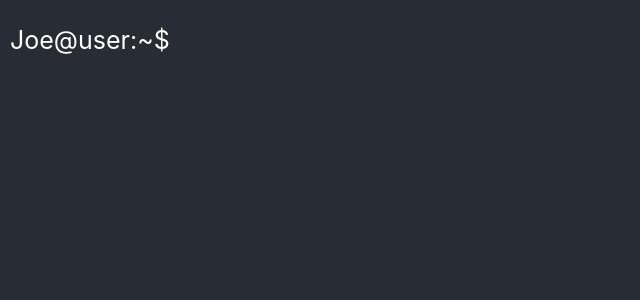
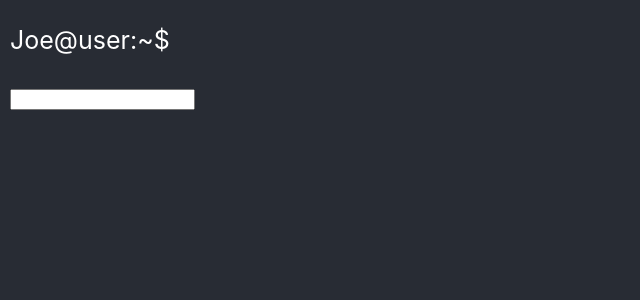
Before and after one commit to dodoshosh/website-scanner, a React (Create React App) app in the folder client-gui/: page / in a window 1280 px wide. Shown: the top 300 px of the page, without its empty margins (0-640 px from the left). Built offline with nearby package versions, Linux system fonts and the light colour scheme.

Commit message:
made infinte duplicate
 - created input wrapper that makes input regenrate itself so it makes the cmd effect

```diff
--- a/client-gui/src/App.js
+++ b/client-gui/src/App.js
@@ -3,18 +3,32 @@ import UserInput from './components/UserInput'
 import Response from './components/Response'
 import { useState } from 'react'
 import ReactDOM from 'react-dom'
+import InputWrapper from './components/InputWrapper';
 
 function App() {
 
   const [input, setInput] = useState("")
+  const [enterPressed, setEnterPressed] = useState(false)
   let uName = "Joe"
+
+  const UserInp = <UserInput className="user-input" name={uName} inp={input} setInput={setInput} setEnterPressed={setEnterPressed}/>
+  const ResponseE = <Response className="response" resp={input} inp={input} setInput={setInput} name={uName} />
+
 
   return (
     <div>
-      <UserInput className="user-input" name={uName} inp={input} setInput={setInput}/>
-      <Response className="response" resp={input} inp={input} setInput={setInput} name={uName} />
+      {/* {UserInp} */}
+      {/* <UserInput className="user-input" name={uName} inp={input} setInput={setInput}/> */}
+      {/* {ResponseE} */}
+      {/* <Response className="response" resp={input} inp={input} setInput={setInput} name={uName} /> */}
+      {/* {  CloneIf(enterPressed, UserInp, ResponseE) } */}
+      <InputWrapper name={uName}/>
     </div>
   );
 }
 
+function CloneIf (enterPressed, UserInp, ResponseE) {
+  return enterPressed ? [UserInp, ResponseE] : console.log(false)
+}
+
 export default App;
--- /dev/null
+++ b/client-gui/src/components/InputWrapper.js
@@ -0,0 +1,59 @@
+import { cloneElement, memo } from 'react';
+import { useState, useRef, useEffect } from 'react';
+import Response from './Response';
+import UserInput from './UserInput';
+
+function MyInput(props) {
+    const inputRef = useRef(null);
+
+    useEffect(() => {
+      inputRef.current.scrollIntoView({ behavior: 'smooth' });
+    }, []);
+
+    return (
+      <div>
+        <input
+          type="text"
+          ref={inputRef}
+          value={props.value}
+          onChange={event => props.onChange(event.target.value)}
+          onKeyDown={event => {
+            if (event.key === 'Enter') {
+              props.onSubmit();
+            }
+          }}
+          disabled={props.disabled}
+        />
+        {props.response && <p>{props.response}</p>}
+      </div>
+    );
+  }
+
+  const MemoizedInput = memo(UserInput);
+
+  function InputWrapper(props) {
+    const [value, setValue] = useState('');
+    const [disabled, setDisabled] = useState(false);
+    const [clones, setClones] = useState([]);
+
+    function handleChange(newValue) {
+      setValue(newValue);
+    }
+
+
+    function handleSubmit() {
+      const resp = <Response className="response" resp={value} inp={value} name={props.name}/>
+      setClones(clones.concat(cloneElement(<MemoizedInput name={props.name} value={value} response={resp} disabled={true} />)));
+      setValue('');
+      setDisabled(false);
+    }
+
+    return (
+      <div>
+        {clones}
+        <UserInput name={props.name} value={value} onChange={handleChange} onSubmit={handleSubmit} disabled={disabled} />
+      </div>
+    );
+  }
+
+export default InputWrapper
--- a/client-gui/src/components/Response.js
+++ b/client-gui/src/components/Response.js
@@ -12,10 +12,6 @@ export default function Response(props) {
         key = props.resp
 
     return (
-        <>
-            <p>{CList[key]}</p>
-            {/* <UserInput className="user-input" name={props.name} inp={props.inp} setInput={props.setInput} /> */}
-            {/* <Response className="response" resp={props.resp} inp={props.inp} setInput={props.setInput} name={props.name} /> */}
-        </>
+        <p>{CList[key]}</p>
     );
 }
--- a/client-gui/src/components/UserInput.js
+++ b/client-gui/src/components/UserInput.js
@@ -2,26 +2,28 @@ import { useEffect, useRef } from "react";
 
 export default function UserInput(props) {
 
-    const enterRef = useRef(null);
+    const inputRef = useRef(null);
 
-  useEffect(() => {
-    enterRef.current.addEventListener('keypress', handleKey);
-
-    return () => {
-        enterRef.current.removeEventListener('keypress', handleKey);
-    };
-  }, []);
-
-  const handleKey = (e) => {
-    if (e.key === 'Enter') {
-        props.setInput(e.target.value)
-    }
-  }
+    useEffect(() => {
+      inputRef.current.scrollIntoView({ behavior: 'smooth' });
+    }, []);
 
     return (
-        <div className="user-input-div">
-            <p>{props.name}@user:~$</p>
-            <input type="text" ref={enterRef}/>
-        </div>
+      <div>
+        <p>{props.name}@user:~$</p>
+        <input
+          type="text"
+          ref={inputRef}
+          value={props.value}
+          onChange={event => props.onChange(event.target.value)}
+          onKeyDown={event => {
+            if (event.key === 'Enter') {
+              props.onSubmit();
+            }
+          }}
+          disabled={props.disabled}
+        />
+        {props.response && <p>{props.response}</p>}
+      </div>
     );
 }
```
